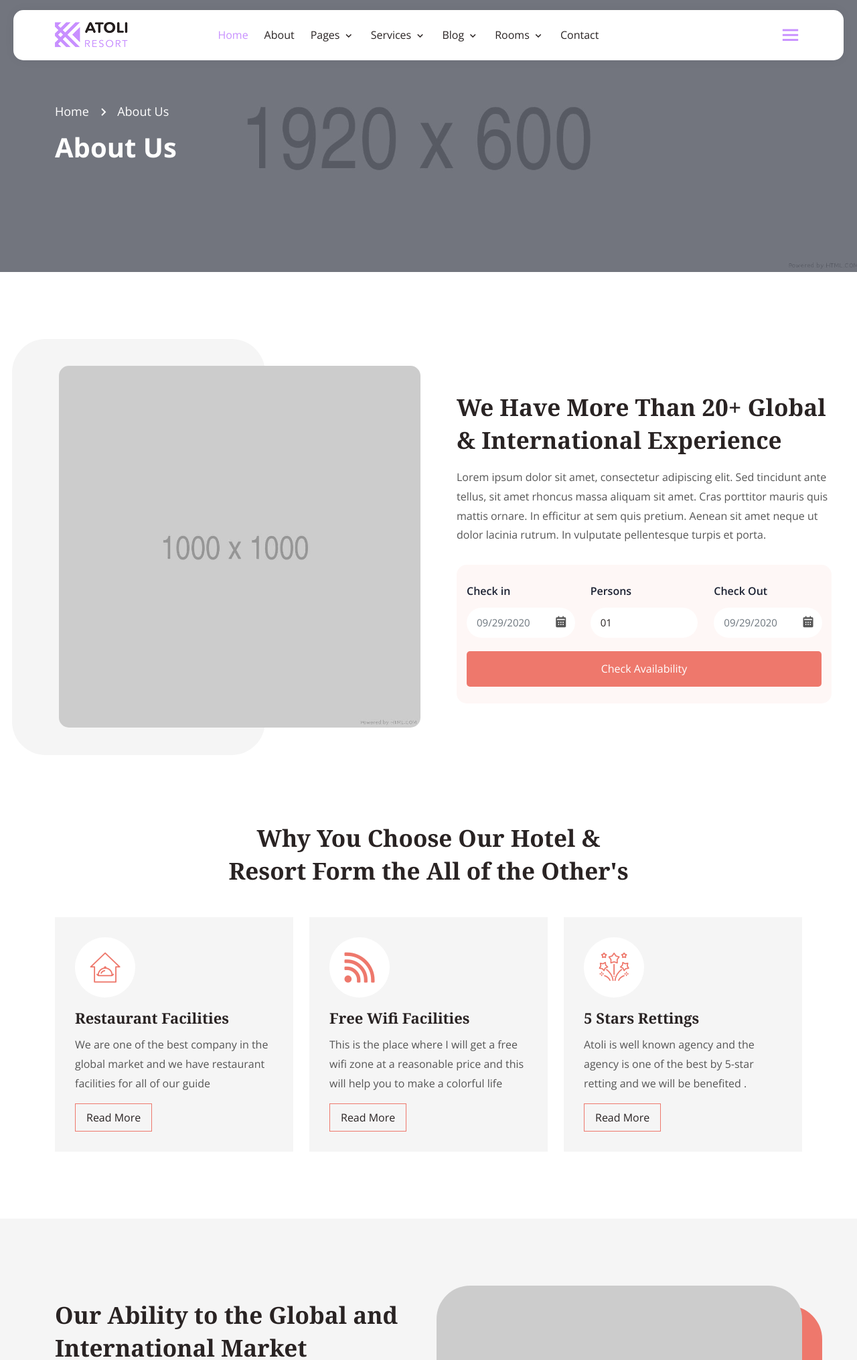
After one commit to 3ina/hotel_reservation_django_app, a Django app: page /about/ in a window 1280 px wide. The commit adds this page. Shown: the top 2030 px of the page at 67% size. Run offline with Django 5.2, Linux system fonts and the light colour scheme; some libraries are stand-ins or nearby versions.

Commit message:
add about page

```diff
--- a/backend/urls.py
+++ b/backend/urls.py
@@ -4,5 +4,7 @@ from backend import views
 app_name = "backend"
 
 urlpatterns = [
-    path('',views.index,name='index')
+    path('',views.index,name='index'),
+    path('about/', views.about, name='about'),
+
 ]
--- a/backend/views.py
+++ b/backend/views.py
@@ -3,3 +3,7 @@ from django.shortcuts import render
 def index(request):
 
     return render(request,'backend/index.html',{})
+
+
+def about(requst):
+    return render(requst,'backend/about.html',{})
--- /dev/null
+++ b/templates/backend/about.html
@@ -0,0 +1,396 @@
+{% extends 'base.html' %}
+{% load static %}
+
+
+{% block content %}
+
+      <!-- Inner Banner -->
+        <div class="inner-banner inner-bg1">
+            <div class="container">
+                <div class="inner-title">
+                    <ul>
+                        <li>
+                            <a href="{% url 'backend:index' %}">Home</a>
+                        </li>
+                        <li><i class='bx bx-chevron-right'></i></li>
+                        <li>About Us</li>
+                    </ul>
+                    <h3>About Us</h3>
+                </div>
+            </div>
+        </div>
+        <!-- Inner Banner End -->
+
+        <!-- About Area -->
+        <div class="about-area pt-100 pb-70">
+            <div class="container-fluid">
+                <div class="row align-items-center">
+                    <div class="col-lg-6">
+                        <div class="about-img">
+                            <img src="{% static 'img/about/about-img3.jpg' %}" alt="Images">
+                        </div>
+                    </div>
+
+                    <div class="col-lg-6">
+                        <div class="about-content">
+                            <div class="section-title">
+                                <h2>We Have More Than 20+ Global & International Experience</h2>
+                                <p>
+                                    Lorem ipsum dolor sit amet, consectetur adipiscing elit. Sed tincidunt ante tellus,
+                                    sit amet rhoncus massa aliquam sit amet. Cras porttitor mauris quis mattis ornare.
+                                    In efficitur at sem quis pretium. Aenean sit amet neque ut dolor lacinia rutrum.
+                                    In vulputate pellentesque turpis et porta.
+                                </p>
+                            </div>
+
+                            <div class="about-form">
+                                <form>
+                                    <div class="row align-items-center">
+                                        <div class="col-lg-4 col-md-4">
+                                            <div class="form-group">
+                                                <label>Check in</label>
+                                                <div class="input-group" >
+                                                    <input id="datetimepicker" type="text" class="form-control" placeholder="09/29/2020">
+                                                    <span class="input-group-addon"></span>
+                                                </div>
+                                                <i class='bx bxs-calendar'></i>
+                                            </div>
+                                        </div>
+
+                                        <div class="col-lg-4 col-md-4">
+                                            <div class="form-group">
+                                                <label>Persons</label>
+                                                <select class="form-control">
+                                                    <option>01</option>
+                                                    <option>02</option>
+                                                    <option>03</option>
+                                                    <option>04</option>
+                                                    <option>05</option>
+                                                </select>
+                                            </div>
+                                        </div>
+
+                                        <div class="col-lg-4 col-md-4">
+                                            <div class="form-group">
+                                                <label>Check Out</label>
+                                                <div class="input-group">
+                                                    <input id="datetimepicker-check" type="text" class="form-control" placeholder="09/29/2020">
+                                                    <span class="input-group-addon"></span>
+                                                </div>
+                                                <i class='bx bxs-calendar'></i>
+                                            </div>
+                                        </div>
+
+                                        <div class="col-lg-12 col-md-12">
+                                            <button type="submit" class="default-btn btn-bg-three border-radius-5">
+                                                Check Availability
+                                            </button>
+                                        </div>
+                                    </div>
+                                </form>
+                            </div>
+                        </div>
+                    </div>
+                </div>
+            </div>
+        </div>
+        <!-- About Area End -->
+
+        <!-- Choose Area -->
+        <div class="choose-area pb-70">
+            <div class="container">
+                <div class="section-title text-center">
+                    <h2>Why You Choose Our Hotel & Resort Form the All of the Other's</h2>
+                </div>
+                <div class="row pt-45">
+                    <div class="col-lg-4 col-md-6">
+                        <div class="choose-card">
+                            <i class="flaticon-restaurant"></i>
+                            <h3>Restaurant Facilities</h3>
+                            <p>We are one of the best company in the global market and we have restaurant facilities for all of our guide</p>
+                            <a href="#" class="read-btn">Read More</a>
+                        </div>
+                    </div>
+
+                    <div class="col-lg-4 col-md-6">
+                        <div class="choose-card">
+                            <i class="flaticon-wifi-signal-1"></i>
+                            <h3>Free Wifi Facilities</h3>
+                            <p>
+                                This is the place where I will get a free wifi zone at a reasonable price and this will
+                                help you to make a colorful life
+                            </p>
+                            <a href="#" class="read-btn">Read More</a>
+                        </div>
+                    </div>
+
+                    <div class="col-lg-4 col-md-6 offset-lg-0 offset-md-3">
+                        <div class="choose-card">
+                            <i class="flaticon-fireworks"></i>
+                            <h3>5 Stars Rettings</h3>
+                            <p>
+                                Atoli is well known agency and the agency is one of the best by 5-star retting and
+                                we will be benefited .
+                            </p>
+                            <a href="#" class="read-btn">Read More</a>
+                        </div>
+                    </div>
+                </div>
+            </div>
+        </div>
+        <!-- Choose Area End -->
+
+        <!-- Ability Area -->
+        <div class="ability-area section-bg pt-100 pb-70">
+            <div class="container">
+                <div class="row align-items-center">
+                    <div class="col-lg-6">
+                        <div class="ability-content">
+                            <div class="section-title">
+                                <h2>Our Ability to the Global and International Market</h2>
+                                <p>
+                                    Lorem ipsum dolor sit amet, consectetur adipiscing elit. Sed tincidunt ante tellus,
+                                    sit amet rhoncus massa aliquam sit amet. Cras porttitor mauris quis mattis ornare.
+                                    In efficitur at sem quis pretium. Aenean sit amet neque ut dolor lacinia rutrum.
+                                    In vulputate pellentesque turpis et porta.
+                                </p>
+                            </div>
+                            <div class="row">
+                                <div class="col-lg-6 col-sm-6">
+                                    <div class="ability-counter">
+                                        <h3 class="text-color">14K</h3>
+                                        <p>5 Star Retting Reviews</p>
+                                    </div>
+                                </div>
+
+                                <div class="col-lg-6 col-sm-6">
+                                    <div class="ability-counter">
+                                        <h3 class="text-color">225K</h3>
+                                        <p>Items Served Breakfast</p>
+                                    </div>
+                                </div>
+                            </div>
+                        </div>
+                    </div>
+
+                    <div class="col-lg-6">
+                        <div class="ability-img-2">
+                            <img src="{% static 'img/ability-img2.jpg' %}" alt="Images">
+                        </div>
+                    </div>
+                </div>
+            </div>
+        </div>
+        <!-- Ability Area  End -->
+
+        <!-- Specialty Area Two -->
+        <div class="specialty-area pt-100 pb-70">
+            <div class="container">
+                <div class="row align-items-center">
+                    <div class="col-lg-6">
+                        <div class="specialty-img-3">
+                            <img src="{% static  'img/specialty/specialty-img3.jpg' %}" alt="Images">
+                        </div>
+                    </div>
+
+                    <div class="col-lg-6">
+                        <div class="specialty-list">
+                            <div class="section-title">
+                                <h2>Our Specialization Sectors & All of the Other Details</h2>
+                            </div>
+                            <div class="row">
+                                <div class="col-lg-12">
+                                    <div class="specialty-list-card">
+                                        <i class="text-color flaticon-decoration"></i>
+                                        <h3>Well Decoration</h3>
+                                        <p>We are very careful about our room and all of the resort decorations. So, try us.</p>
+                                    </div>
+                                </div>
+
+                                <div class="col-lg-12">
+                                    <div class="specialty-list-card">
+                                        <i class="text-color flaticon-champagne-glass"></i>
+                                        <h3>Luxury Bar</h3>
+                                        <p>You can easily enjoy free access to a superstar bar at a reasonable price.</p>
+                                    </div>
+                                </div>
+
+                                <div class="col-lg-12">
+                                    <div class="specialty-list-card">
+                                        <i class="text-color flaticon-fireworks"></i>
+                                        <h3>5 Stars Rettings</h3>
+                                        <p>Atoli is a Well Known Agency and the Agency is One of the Best by 5 Star Retting. </p>
+                                    </div>
+                                </div>
+                            </div>
+                        </div>
+                    </div>
+                </div>
+            </div>
+        </div>
+        <!-- Specialty Area Two End -->
+
+        <!-- Team Area Two -->
+        <div class="team-area-two pb-70">
+            <div class="container">
+                <div class="section-title text-center">
+                    <h2>Our Special Team Member and Their Details at a Glance</h2>
+                </div>
+                <div class="row pt-45">
+                    <div class="col-lg-4 col-md-6">
+                        <div class="team-card">
+                            <a href="team.html">
+                                <img src="{% static 'img/team/team-img1.jpg' %}" alt="Images">
+                            </a>
+                            <div class="content">
+                                <h3><a href="team.html">Tom Shumate</a></h3>
+                                <span>Manager</span>
+                            </div>
+                            <ul class="social-link">
+                                <li>
+                                    <a href="#" target="_blank"><i class='bx bxl-facebook'></i></a>
+                                </li>
+                                <li>
+                                    <a href="#" target="_blank"><i class='bx bxl-twitter'></i></a>
+                                </li>
+                                <li>
+                                    <a href="#" target="_blank"><i class='bx bxl-instagram'></i></a>
+                                </li>
+                                <li>
+                                    <a href="#" target="_blank"><i class='bx bxl-pinterest-alt'></i></a>
+                                </li>
+                            </ul>
+                        </div>
+                    </div>
+
+                    <div class="col-lg-4 col-md-6">
+                        <div class="team-card">
+                            <a href="team.html">
+                                <img src="{% static 'img/team/team-img2.jpg' %}" alt="Images">
+                            </a>
+                            <div class="content">
+                                <h3><a href="team.html">Carrie Horton</a></h3>
+                                <span>Chief Reception Officer</span>
+                            </div>
+                            <ul class="social-link">
+                                <li>
+                                    <a href="#" target="_blank"><i class='bx bxl-facebook'></i></a>
+                                </li>
+                                <li>
+                                    <a href="#" target="_blank"><i class='bx bxl-twitter'></i></a>
+                                </li>
+                                <li>
+                                    <a href="#" target="_blank"><i class='bx bxl-instagram'></i></a>
+                                </li>
+                                <li>
+                                    <a href="#" target="_blank"><i class='bx bxl-pinterest-alt'></i></a>
+                                </li>
+                            </ul>
+                        </div>
+                    </div>
+
+                    <div class="col-lg-4 col-md-6 offset-lg-0 offset-md-3">
+                        <div class="team-card">
+                            <a href="team.html">
+                                <img src="{% static 'img/team/team-img3.jpg' %}" alt="Images">
+                            </a>
+                            <div class="content">
+                                <h3><a href="team.html">Brian Orlando</a></h3>
+                                <span>Housekeeping</span>
+                            </div>
+                            <ul class="social-link">
+                                <li>
+                                    <a href="#" target="_blank"><i class='bx bxl-facebook'></i></a>
+                                </li>
+                                <li>
+                                    <a href="#" target="_blank"><i class='bx bxl-twitter'></i></a>
+                                </li>
+                                <li>
+                                    <a href="#" target="_blank"><i class='bx bxl-instagram'></i></a>
+                                </li>
+                                <li>
+                                    <a href="#" target="_blank"><i class='bx bxl-pinterest-alt'></i></a>
+                                </li>
+                            </ul>
+                        </div>
+                    </div>
+                </div>
+            </div>
+        </div>
+        <!-- Team Area Two End -->
+
+        <!-- Testimonials Area Another -->
+        <div class="testimonials-area-another pb-70">
+            <div class="container">
+                <div class="section-title text-center">
+                    <h2>Our Latest Testimonials and What Our Client Says</h2>
+                </div>
+                <div class="testimonials-slider-three owl-carousel owl-theme pt-45">
+                    <div class="testimonials-item">
+                        <i class="flaticon-left-quote text-color"></i>
+                        <p>
+                            You can easily make a good and easily the best service from this agency. This is one
+                            of the best and crucial service for us.
+                        </p>
+                        <ul>
+                            <li>
+                                <img src="{% static 'img/testimonials/testimonials-img1.jpg' %}" alt="Images">
+                                <h3>Mary Marden</h3>
+                                <span>New York City</span>
+                            </li>
+                        </ul>
+                    </div>
+
+                    <div class="testimonials-item">
+                        <i class="flaticon-left-quote text-color"></i>
+                        <p>
+                            You can easily make a good and easily the best service from this agency. This is one
+                            of the best and crucial service for us.
+                        </p>
+                        <ul>
+                            <li>
+                                <img src="{% static 'img/testimonials/testimonials-img2.jpg' %}" alt="Images">
+                                <h3>Harriet Johnson</h3>
+                                <span>London City</span>
+                            </li>
+                        </ul>
+                    </div>
+
+                    <div class="testimonials-item">
+                        <i class="flaticon-left-quote text-color"></i>
+                        <p>
+                            You can easily make a good and easily the best service from this agency. This is one
+                            of the best and crucial service for us.
+                        </p>
+                        <ul>
+                            <li>
+                                <img src="{% static 'img/testimonials/testimonials-img3.jpg' %}" alt="Images">
+                                <h3>Tyrone Morgan</h3>
+                                <span>New Jersey</span>
+                            </li>
+                        </ul>
+                    </div>
+
+                    <div class="testimonials-item">
+                        <i class="flaticon-left-quote text-color"></i>
+                        <p>
+                            You can easily make a good and easily the best service from this agency. This is one
+                            of the best and crucial service for us.
+                        </p>
+                        <ul>
+                            <li>
+                                <img src="{% static 'img/testimonials/testimonials-img4.jpg' %}" alt="Images">
+                                <h3>Julia Rose</h3>
+                                <span>Budapest</span>
+                            </li>
+                        </ul>
+                    </div>
+                </div>
+            </div>
+        </div>
+        <!-- Testimonials Area Another End -->
+
+
+
+
+{% endblock %}
--- a/templates/base.html
+++ b/templates/base.html
@@ -46,7 +46,7 @@
         <div class="navbar-area">
             <!-- Menu For Mobile Device -->
             <div class="mobile-nav">
-                <a href="index.html" class="logo">
+                <a href="{% url 'backend:index' %}" class="logo">
                     <img src="{% static 'img/logos/logo-2.png' %}" class="logo-one" alt="Logo">
                     <img src="{% static 'img/logos/footer-logo2.png' %}" class="logo-two" alt="Logo">
                 </a>
@@ -56,7 +56,7 @@
             <div class="main-nav nav-two">
                 <div class="container">
                     <nav class="navbar navbar-expand-md navbar-light ">
-                        <a class="navbar-brand" href="index.html">
+                        <a class="navbar-brand" href="{% url 'backend:index' %}">
                             <img src="{% static 'img/logos/logo-2.png' %}" class="logo-one" alt="Logo">
                             <img src="{% static 'img/logos/footer-logo2.png' %}" class="logo-two" alt="Logo">
                         </a>
@@ -66,28 +66,10 @@
                                 <li class="nav-item">
                                     <a href="#" class="nav-link active">
                                         Home
-                                        <i class='bx bx-chevron-down'></i>
                                     </a>
-                                    <ul class="dropdown-menu">
-                                        <li class="nav-item">
-                                            <a href="index.html" class="nav-link">
-                                                Home One
-                                            </a>
-                                        </li>
-                                        <li class="nav-item">
-                                            <a href="index-2.html" class="nav-link active">
-                                                Home Two
-                                            </a>
-                                        </li>
-                                        <li class="nav-item">
-                                            <a href="index-3.html" class="nav-link">
-                                                Home Three
-                                            </a>
-                                        </li>
-                                    </ul>
                                 </li>
                                 <li class="nav-item">
-                                    <a href="about.html" class="nav-link">
+                                    <a href="{% url 'backend:about' %}" class="nav-link">
                                         About
                                     </a>
                                 </li>
```
Also changed, not shown: backend/models.py (+5 -10 lines).
